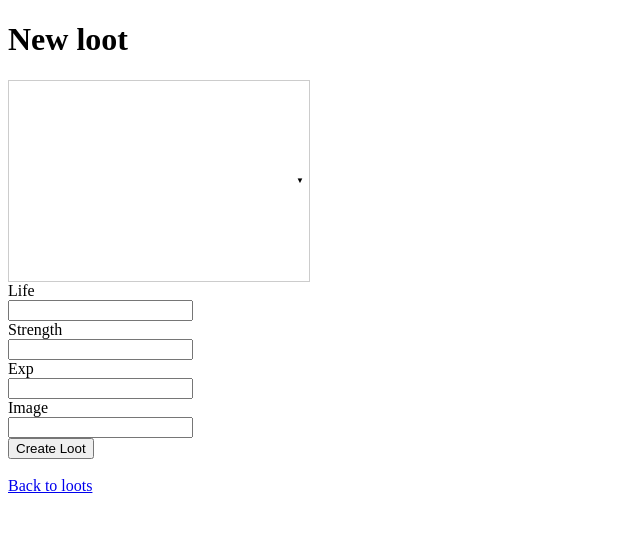
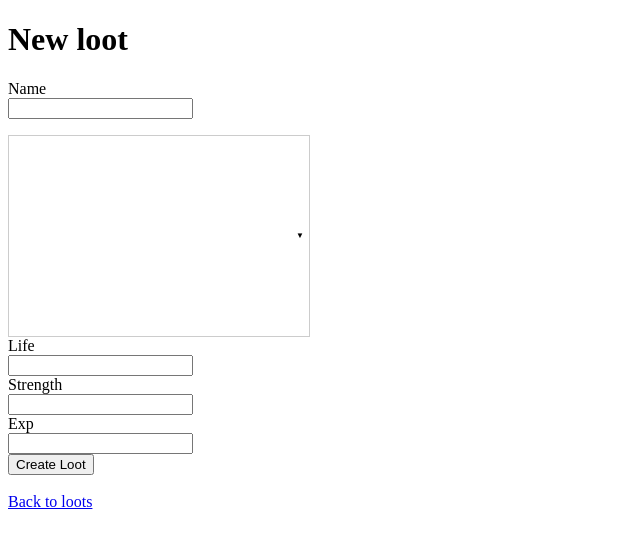
Before and after one commit to NicolasDosSantos542/my_tabletop_rpg, a Rails app: page /loots/new in a window 1280 px wide. Shown: the top 548 px of the page, without its empty margins (0-640 px from the left). Run offline with Rails 7, Linux system fonts and the light colour scheme; data that the repository does not hold is empty; some libraries are stand-ins or nearby versions.

Commit message:
editting loot ok

```diff
--- a/rpg/app/controllers/loots_controller.rb
+++ b/rpg/app/controllers/loots_controller.rb
@@ -67,6 +67,6 @@
 
     # Only allow a list of trusted parameters through.
     def loot_params
-      params.require(:loot).permit(:life, :strength, :exp, :image)
+      params.require(:loot).permit(:life, :strength, :exp, :image, :name)
     end
 end
--- a/rpg/app/views/loots/_form.html.erb
+++ b/rpg/app/views/loots/_form.html.erb
@@ -10,6 +10,11 @@
       </ul>
     </div>
   <% end %>
+
+      <p>
+       <%= form.label :name %><br>
+       <%= form.text_field :name %>
+     </p>
 
   <div class="select-sim" id="select-color">
     <div class="options">
@@ -36,11 +41,6 @@
   </div>
 
   <div>
-    <%= form.label :image, style: "display: block" %>
-    <%= form.text_field :image %>
-  </div>
-
-  <div>
     <%= form.submit %>
   </div>
 <% end %>
--- a/rpg/app/views/loots/_loot.html.erb
+++ b/rpg/app/views/loots/_loot.html.erb
@@ -1,4 +1,8 @@
 <div id="<%= dom_id loot %>">
+  <p>
+    <strong>name:</strong>
+    <%= loot.name %>
+  </p>
   <p>
     <strong>Life:</strong>
     <%= loot.life %>
@@ -16,7 +20,7 @@
 
   <p>
     <strong>Image:</strong>
-    <%= loot.image %>
+    <%= image_tag loot.image %>
   </p>
 
 </div>
--- a/rpg/app/views/steps/show.html.erb
+++ b/rpg/app/views/steps/show.html.erb
@@ -6,7 +6,7 @@
 
 <div style="border: 1px solid black;">
 <h3>creature:</h3>
-  <%= render template: "creatures/show", creature: @creature %>
+  <%= render  "creatures/creature", creature: @creature %>
 </div>
 
 <div><%= link_to "Edit step", edit_step_path(@step) %></div>
--- a/rpg/db/migrate/20220725095016_create_loots.rb
+++ b/rpg/db/migrate/20220725095016_create_loots.rb
@@ -5,6 +5,7 @@
       t.integer :strength
       t.integer :exp
       t.string :image
+      t.string :name
 
       t.timestamps
     end
```
Also changed, not shown: rpg/app/views/creatures/_creature.html.erb (renamed from rpg/app/views/creatures/_show.html.erb, +0 -7 lines), rpg/app/views/creatures/show.html.erb (+1 -7 lines), rpg/db/schema.rb.
